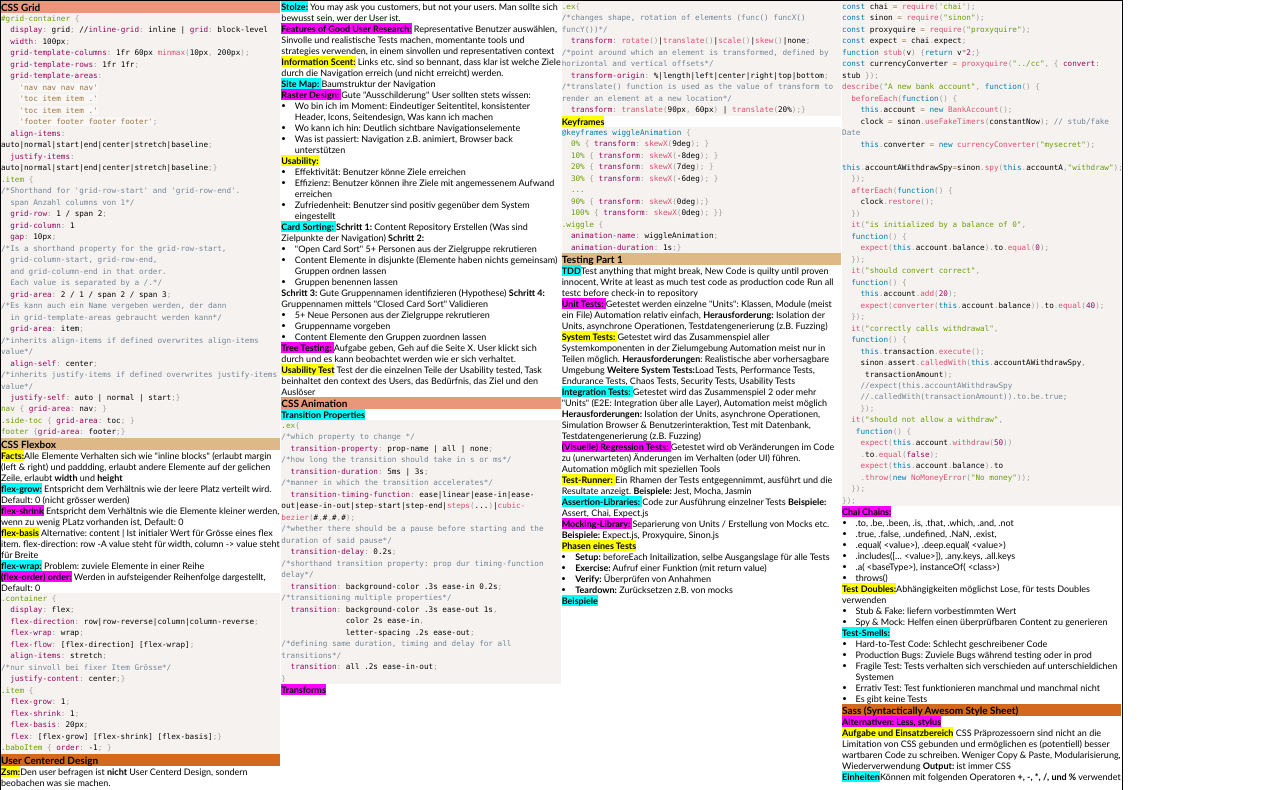
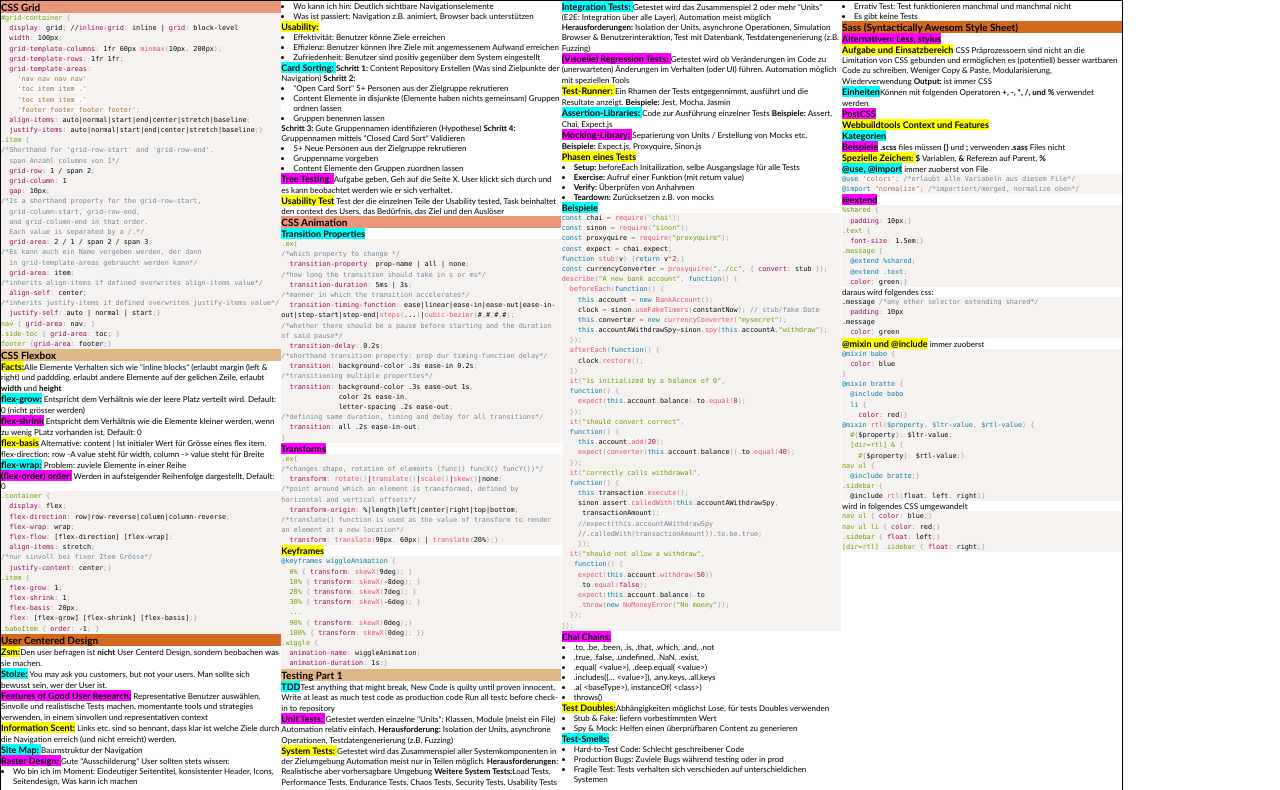
Before and after one commit to David--K/WED2-Spick, a website: page index.html in a window 1280 px wide. Shown: the top 790 px of the page. Drawn offline with nearby package versions, Linux system fonts and the light colour scheme; files that its build step writes are made by us from their sources.

Commit message:
saved space in SCSS-section, add scss vars for text and code font-size

```diff
--- a/style.scss
+++ b/style.scss
@@ -5,9 +5,13 @@
 
 $a4-width: 29.7cm;
 $a4-height: 209.6mm;
+
+$text-font-size: 8px;
+$code-font-size: 0.85em;
+
 body {
   margin:0;
-  font-size: 9px;
+  font-size: $text-font-size;
   font-family: 'Gill Sans', 'Gill Sans MT', Calibri, 'Trebuchet MS', sans-serif;
 }
 
@@ -89,7 +93,7 @@ code {
 .code {
   padding: 0 !important;
   margin: 0 !important;
-  font-size: 0.85em !important;
+  font-size: $code-font-size !important;
   overflow: hidden !important;
 }
 
```
Also changed, not shown: index.html (+4 -8 lines).
